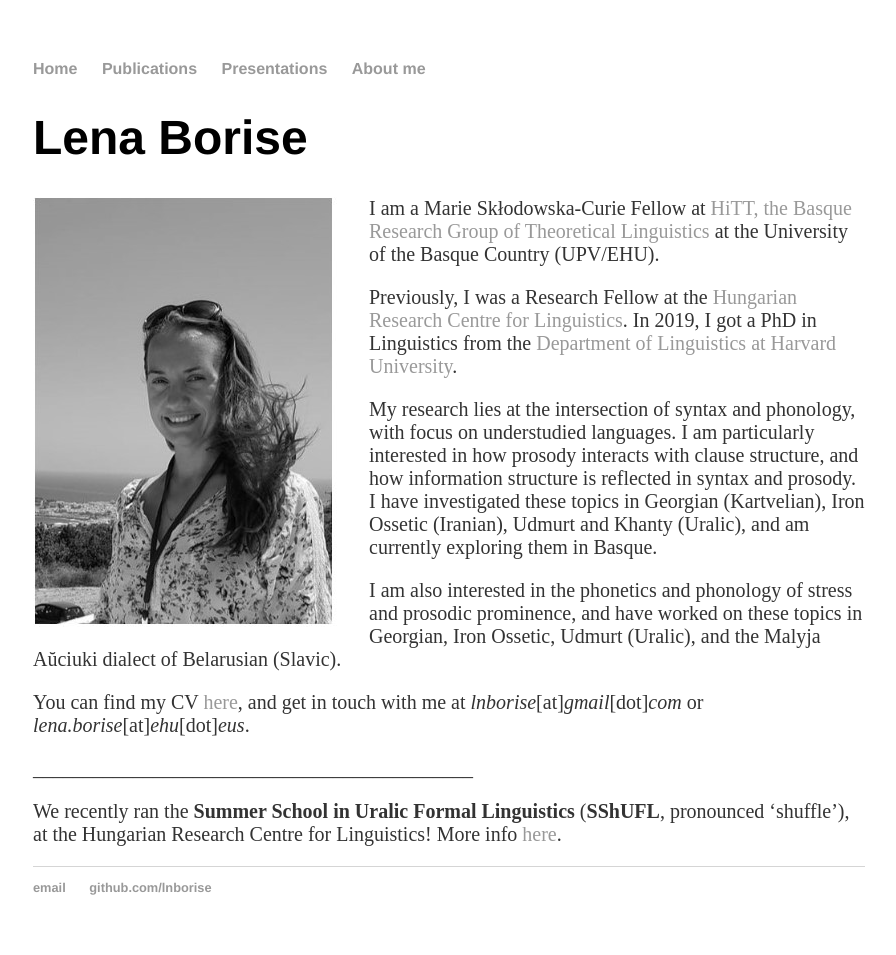
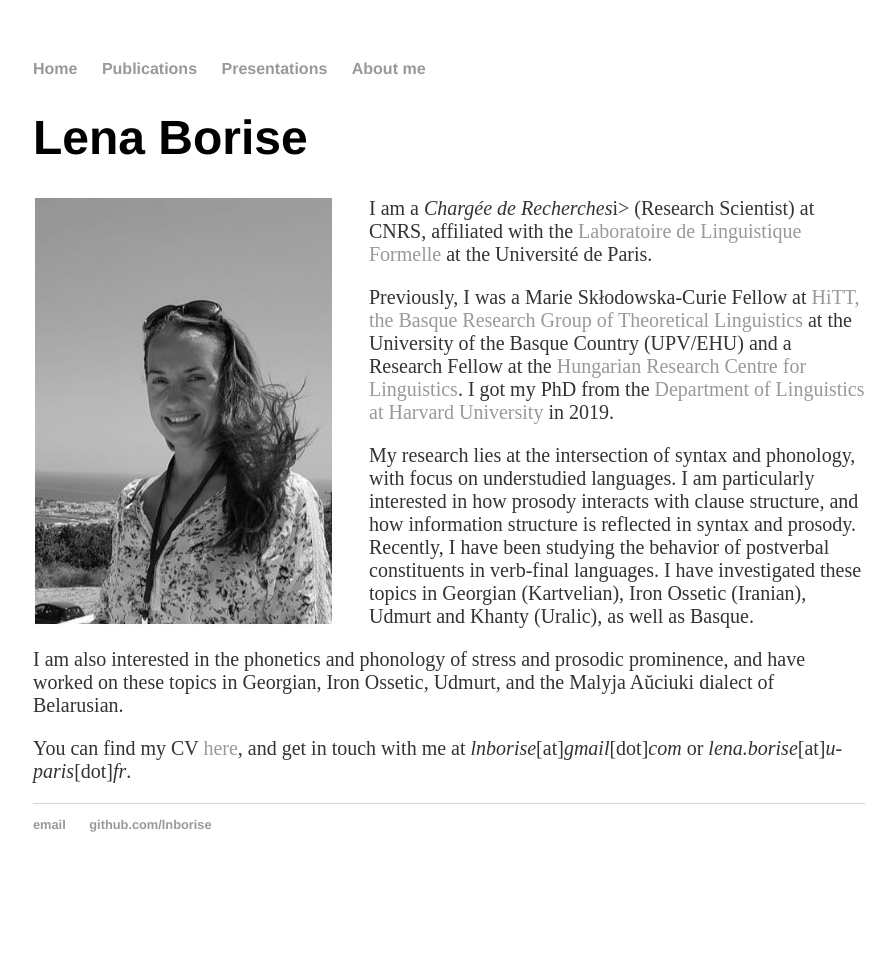
Before and after one commit to lnborise/lnborise.github.io, a Jekyll site: the page built from index.html, in a window 1280 px wide. Shown: the whole page, without its empty margins (191-1087 px from the left). Built offline with Jekyll 4.4.1, drawn with Linux system fonts in a browser that asks for light colours; after the commit the page ends 900 px from its top, so only the background shows below that.

Commit message:
Update index.html

```diff
--- a/index.html
+++ b/index.html
@@ -9,20 +9,15 @@
   </div>
   <div>
 
-	  <p>I am a Marie Skłodowska-Curie Fellow at <a href="http://www.hittlinguistics.eus/en/">HiTT, the Basque Research Group of Theoretical Linguistics</a> at the University of the Basque Country (UPV/EHU).
+	  <p>I am a <i>Chargée de Recherches</i>i> (Research Scientist) at CNRS, affiliated with the <a href="http://www.llf.cnrs.fr/en">Laboratoire de Linguistique Formelle</a> at the Université de Paris. </p>
 
-	  <p>Previously, I was a Research Fellow at the <a href="https://nytud.hu/en">Hungarian Research Centre for Linguistics</a>. In 2019, I got a PhD in Linguistics from the <a href="https://linguistics.fas.harvard.edu/">Department of Linguistics at Harvard University</a>. </p>
+	  <p>Previously, I was a  Marie Skłodowska-Curie Fellow at <a href="http://www.hittlinguistics.eus/en/">HiTT, the Basque Research Group of Theoretical Linguistics</a> at the University of the Basque Country (UPV/EHU) and a Research Fellow at the <a href="https://nytud.hu/en">Hungarian Research Centre for Linguistics</a>. I got my PhD from the <a href="https://linguistics.fas.harvard.edu/">Department of Linguistics at Harvard University</a> in 2019. </p>
 
-	<p>My research lies at the intersection of syntax and phonology, with focus on understudied languages. I am particularly interested in how prosody interacts with clause structure, and how information structure is reflected in syntax and prosody. I have investigated these topics in Georgian (Kartvelian), Iron Ossetic (Iranian), Udmurt and Khanty (Uralic), and am currently exploring them in Basque.</p>
+	<p>My research lies at the intersection of syntax and phonology, with focus on understudied languages. I am particularly interested in how prosody interacts with clause structure, and how information structure is reflected in syntax and prosody. Recently, I have been studying the behavior of postverbal constituents in verb-final languages. I have investigated these topics in Georgian (Kartvelian), Iron Ossetic (Iranian), Udmurt and Khanty (Uralic), as well as Basque.</p>
 
-	<p>I am also interested in the phonetics and phonology of stress and prosodic prominence, and have worked on these topics in Georgian, Iron Ossetic, Udmurt (Uralic), and the Malyja Aŭciuki dialect of Belarusian (Slavic).</p>
+	<p>I am also interested in the phonetics and phonology of stress and prosodic prominence, and have worked on these topics in Georgian, Iron Ossetic, Udmurt, and the Malyja Aŭciuki dialect of Belarusian.</p>
 	<p></p>
-	<p>You can find my CV <a href="https://lnborise.github.io/assets/Borise_CV_Oct2023.pdf">here</a>, and get in touch with me at <i>lnborise</i>[at]<i>gmail</i>[dot]<i>com</i> or <i>lena.borise</i>[at]<i>ehu</i>[dot]<i>eus</i>.</p>
-
-	  <p>____________________________________________</p>
-
-	  <p> We recently ran the <b>Summer School in Uralic Formal Linguistics</b> (<b>SShUFL</b>, pronounced ‘shuffle’), at the Hungarian Research Centre for Linguistics! More info <a href="https://www.sshufl-school.nytud.hu/">here</a>.</p>
-
+	<p>You can find my CV <a href="https://lnborise.github.io/assets/Borise_CV_Feb2024.pdf">here</a>, and get in touch with me at <i>lnborise</i>[at]<i>gmail</i>[dot]<i>com</i> or <i>lena.borise</i>[at]<i>u-paris</i>[dot]<i>fr</i>.</p>
 
 
 
```
